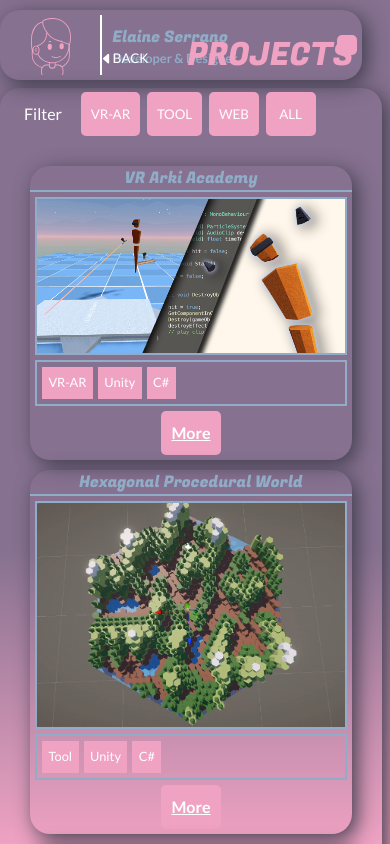
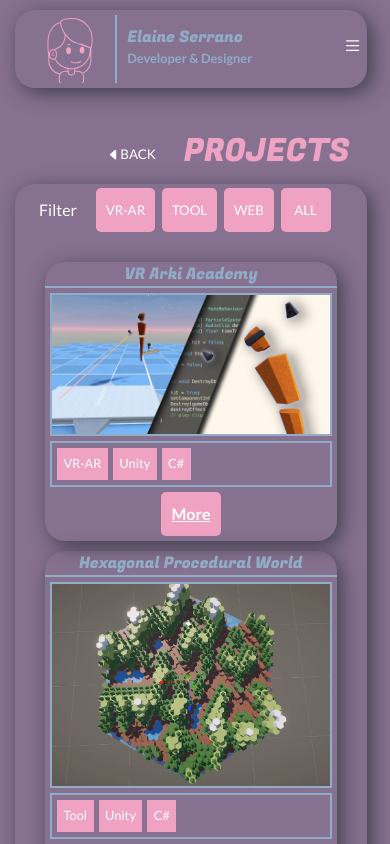
Before and after one commit to elaine2700/Portfolio, a React (Vite) app in the folder portfolio-client/: page /projects in a window 390 px wide. Shown: the top 844 px of the page. Built offline with nearby package versions, Linux system fonts and the light colour scheme.

Commit message:
Fixed Responsive adaptation

```diff
--- a/portfolio-client/src/assets/app.css
+++ b/portfolio-client/src/assets/app.css
@@ -27,6 +27,9 @@ html {
     height: 100%;
     font-family: 'Lato', sans-serif;
     background-color: var(--purple);
+}
+
+body{
     background: linear-gradient(180deg, var(--purple) 65%, var(--pastelPink) 100%);
 }
 
@@ -81,6 +84,7 @@ body{
 li.simple{
     list-style: none;
 }
+
 
 /* grid settings */
 
@@ -644,15 +648,15 @@ label.switch:active:after {
 
     .grid{
         grid-template-columns: repeat(4, 1fr);
-        grid-template-rows: 5rem 1fr 8.6rem;
-        height: auto;
+        grid-template-rows: 5.5rem 5rem 1fr 8.6rem;
+        height: 100%;
+        width: calc(100vw - 30px);
     }
 
     #personal{
         grid-column: 1/span 4;
         grid-row: 1;
         margin-top: 10px;
-        margin-right: 20px;
         display: block;
         justify-content: center;
     }
@@ -699,7 +703,7 @@ label.switch:active:after {
             }
 
         .profile-card .name{
-            border-left: 2px solid;
+            border-left: 2px solid var(--blue);
             border-top: 0;
         }
             .profile-card h1 {
@@ -713,15 +717,20 @@ label.switch:active:after {
             display: none;
         }
 
+    #content-title{
+        grid-row: 2;
+    }
+
     #content{
         grid-column: 1/span 4;
-        grid-row: 2;
+        grid-row: 3;
+        height: auto;
+        overflow: visible;
     }
 
     #contact{
         grid-column: 1/span 4;
-        grid-row: 3;
-        margin-right: 20px;
+        grid-row: 4;
     }
         #contact div{
             max-width: none;
@@ -732,11 +741,17 @@ label.switch:active:after {
 /* Mainly changes for the nav */
 @media screen and (max-width: 690px){
     /* menu Hidden */
+    .main-nav .toggle{
+        display:block;
+        min-width: auto;
+        align-self: center;
+
+    }
     .main-nav{
         align-items: center;
     }
 
-    .main-nav ul{
+    .main-nav > ul{
         height: fit-content;
     }
 
@@ -744,10 +759,7 @@ label.switch:active:after {
         display: none;
         margin: 0;
     }
-    .main-nav .toggle{
-        display:block;
-        min-width: auto;
-    }
+
 
     /* With toggle  interaction.
     When user clicks the class changes its name*/
@@ -755,14 +767,18 @@ label.switch:active:after {
         display: block;
         width: calc(100% - 20px);
         height: auto;
-        position: absolute;
+        position:fixed;
         left: 10px;
         top: 10px;
+        background-color: var(--pastelPink);
     }
+    .main-nav .outline{
+        border-color: var(--purple);
+        color: var(--purple);
+    }
+
         .main-nav.display .toggle{
             display:block;
-            border: 0;
-            box-shadow: 0 0;
         }
 
     .main-nav.display ul{
--- a/portfolio-client/src/components/NavSection.jsx
+++ b/portfolio-client/src/components/NavSection.jsx
@@ -1,24 +1,50 @@
-import ProfileCard from './ProfileCard'
-import { Link } from 'react-router-dom'
+import ProfileCard from './ProfileCard';
+import { Link } from 'react-router-dom';
+import { useState } from 'react';
+import {List, X} from 'react-bootstrap-icons'
 
 const NavSection = () => {
+
+  const [popMenu, setPopMenu] = useState(true);
+  const [navBarClass, setNavBarClass] = useState('main-nav');
+  const [toggleClass, setToggleClas] = useState('toggle');
+
+  const toggleMenu = () => {
+    setPopMenu(!popMenu);
+    if(popMenu){
+      setNavBarClass('main-nav display window')
+      setToggleClas('toggle clickable outline')
+    }
+    else {
+      setNavBarClass('main-nav')
+      setToggleClas('toggle clickable')
+    }
+
+
+  };
+
   return (
     <header id="personal" className='window shadow'>
           <div>
             <ProfileCard/>
+            <nav className={navBarClass} >
 
-            <nav className="main-nav">
               <ul>
-                <li className="toggle">
-                  <a className="clickable"><i className="icon fa fa-bars"></i></a></li>
+                <li className={toggleClass}>
+                <a  onClick={toggleMenu}>
+                {
+                  popMenu ? <List/> : <X/>
+                }
+              </a>
+                </li>
                 <li>
-                  <Link to='/' className='clickable outline'>Home</Link>
+                  <Link to='/' className='clickable outline' onClick={toggleMenu}>Home</Link>
                   </li>
                 <li>
-                  <Link to='/projects' className='clickable outline'>Projects</Link>
+                  <Link to='/projects' className='clickable outline' onClick={toggleMenu}>Projects</Link>
                 </li>
                 <li>
-                  <Link to='/resume' className='clickable outline'>Resume</Link>
+                  <Link to='/resume' className='clickable outline' onClick={toggleMenu}>Resume</Link>
                   </li>
               </ul>
             </nav>
```
